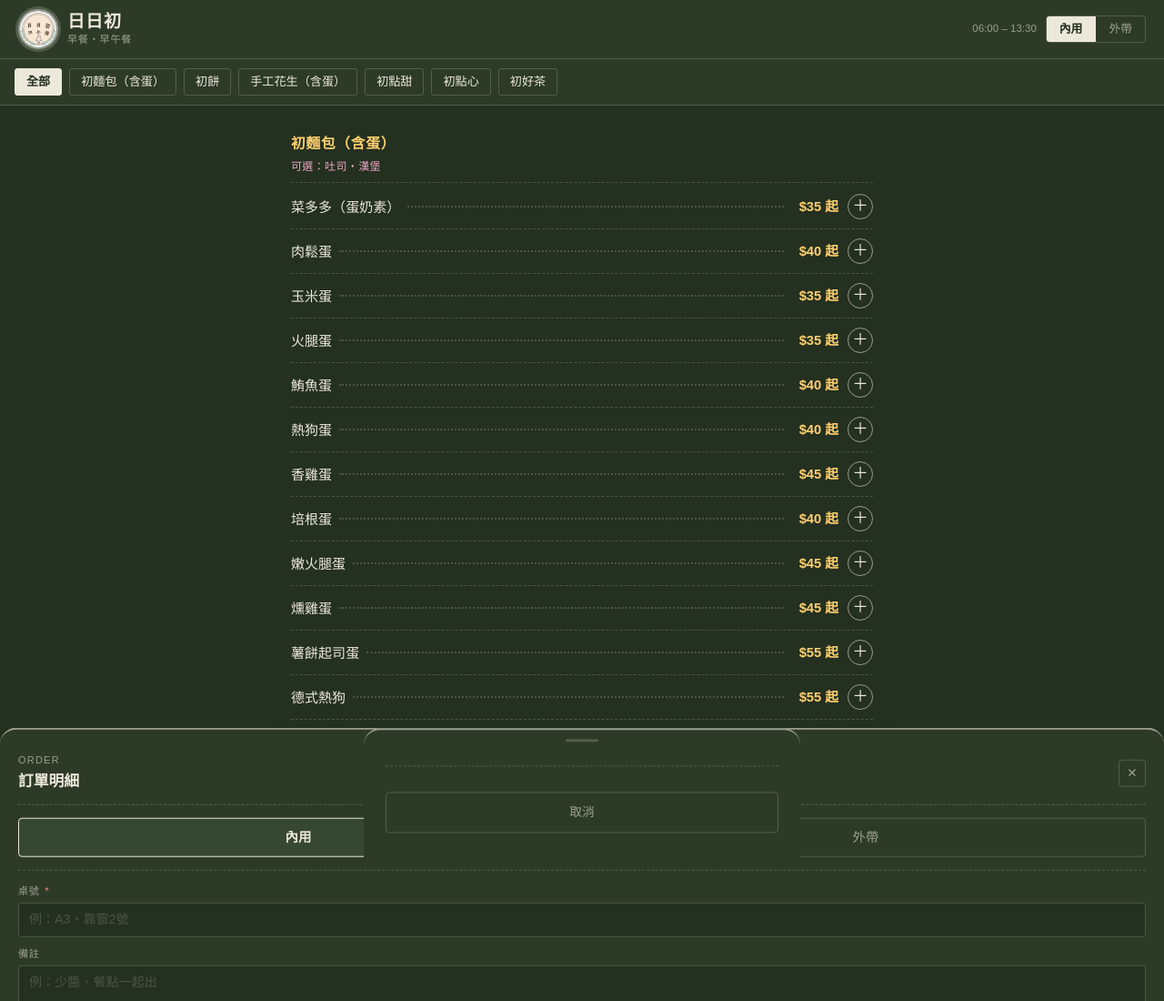
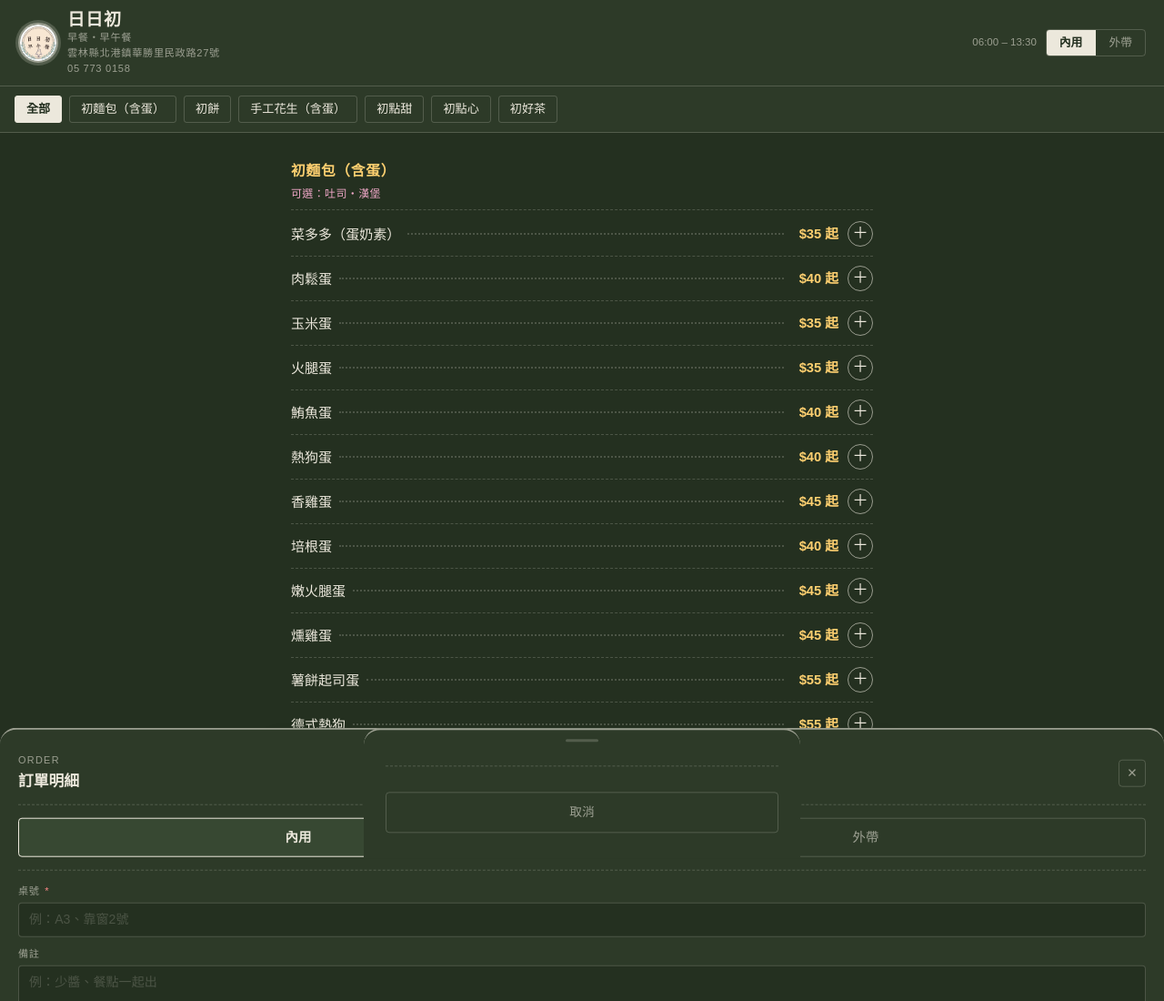
Before and after one commit to Bin-180/ri-ri-chu, a plain HTML site: page index.html in a window 1280 px wide. Shown: the top 1100 px of the page at 91% size. Drawn offline with Linux system fonts and the light colour scheme; a web font is replaced by a local one.

Commit message:
feat: add address and phone to header

```diff
--- a/index.html
+++ b/index.html
@@ -16,6 +16,8 @@
           <div class="brand-text">
             <h1>日日初</h1>
             <p>早餐・早午餐</p>
+            <p class="brand-info">雲林縣北港鎮華勝里民政路27號</p>
+            <p class="brand-info">05 773 0158</p>
           </div>
         </div>
         <div class="header-right">
--- a/styles.css
+++ b/styles.css
@@ -70,6 +70,17 @@
   font-size: 0.7rem;
   color: var(--chalk-2);
   letter-spacing: 0.06em;
+}
+
+.brand-info {
+  font-size: 0.58rem;
+  color: var(--chalk-2);
+  letter-spacing: 0.02em;
+  line-height: 1.5;
+}
+
+@media (max-width: 400px) {
+  .brand-info { display: none; }
 }
 
 .header-right {
```
